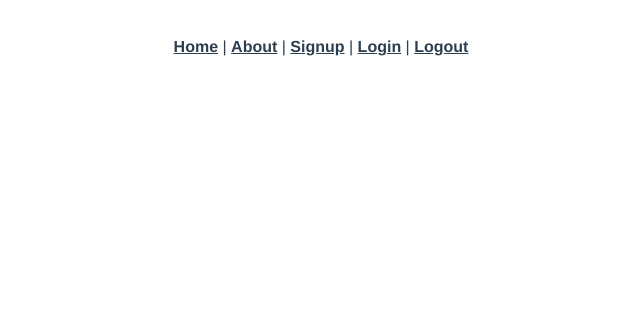
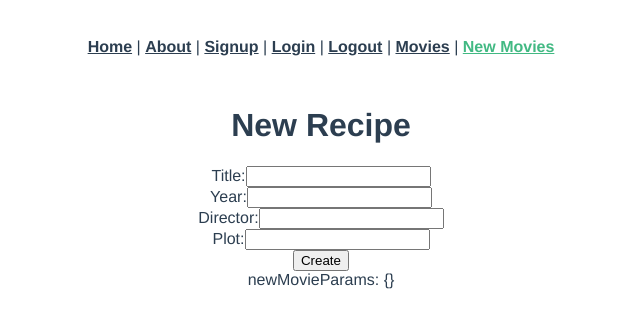
Before and after one commit to haydengragnano/movie-vue-app, a Vue app: page /movies/new in a window 1280 px wide. Shown: the top 328 px of the page, without its empty margins (319-959 px from the left). Built offline with nearby package versions, Linux system fonts and the light colour scheme.

Commit message:
adds CRUD actions to movie app

```diff
--- a/src/App.vue
+++ b/src/App.vue
@@ -10,6 +10,10 @@
       <router-link to="/login">Login</router-link>
       |
       <router-link to="/logout">Logout</router-link>
+      |
+      <router-link to="/movies">Movies</router-link>
+      |
+      <router-link to="/movies/new">New Movies</router-link>
     </div>
     <router-view />
   </div>
--- /dev/null
+++ b/src/views/MoviesEdit.vue
@@ -0,0 +1,60 @@
+<template>
+  <div class="movies-edit">
+    <form v-on:submit.prevent="updateMovie()">
+      <h1>Edit Movie</h1>
+      <ul>
+        <li v-for="error in errors" v-bind:key="error">{{ error }}</li>
+      </ul>
+      <div>
+        <label>Title:</label>
+        <input type="text" v-model="editMovieParams.title" />
+      </div>
+      <div>
+        <label>Year:</label>
+        <input type="text" v-model="editMovieParams.year" />
+      </div>
+      <div>
+        <label>Director:</label>
+        <input type="text" v-model="editMovieParams.director" />
+      </div>
+      <div>
+        <label>Plot:</label>
+        <input type="text" v-model="editMovieParams.plot" />
+      </div>
+      <input type="submit" value="Update" />
+    </form>
+
+    editMovieParams: {{ editMovieParams }}
+  </div>
+</template>
+
+<script>
+import axios from "axios";
+export default {
+  data: function () {
+    return {
+      editMovieParams: {},
+      errors: [],
+    };
+  },
+  created: function () {
+    axios.get(`/movies/${this.$route.params.id}`).then((response) => {
+      console.log(response.data);
+      this.editMovieParams = response.data;
+    });
+  },
+  methods: {
+    updateMovie: function () {
+      axios
+        .patch(`/movies/${this.editMovieParams.id}`, this.editMovieParams)
+        .then((response) => {
+          console.log(response.data);
+          this.$router.push(`/movies/${response.data.id}`);
+        })
+        .catch((error) => {
+          this.errors = error.response.data.errors;
+        });
+    },
+  },
+};
+</script>
--- /dev/null
+++ b/src/views/MoviesIndex.vue
@@ -0,0 +1,32 @@
+<template>
+  <div class="movies-index">
+    <h1>All Movies</h1>
+    <div v-for="movie in movies" v-bind:key="movie.id">
+      <h4>{{ movie.title }}</h4>
+      <p>Title: {{ movie.title }}</p>
+      <p>Year: {{ movie.year }}</p>
+      <p>Director: {{ movie.director }}</p>
+      <p>Plot: {{ movie.plot }}</p>
+      <router-link :to="`/movies/${movie.id}`">See Details</router-link>
+    </div>
+  </div>
+</template>
+
+<script>
+import axios from "axios";
+
+export default {
+  data: function () {
+    return {
+      movies: [],
+    };
+  },
+  created: function () {
+    axios.get("/movies").then((response) => {
+      console.log(response.data);
+      this.movies = response.data;
+    });
+  },
+  methods: {},
+};
+</script>
--- /dev/null
+++ b/src/views/MoviesNew.vue
@@ -0,0 +1,54 @@
+<template>
+  <div class="movies-new">
+    <form v-on:submit.prevent="createMovie()">
+      <h1>New Recipe</h1>
+      <ul>
+        <li v-for="error in errors" v-bind:key="error">{{ error }}</li>
+      </ul>
+      <div>
+        <label>Title:</label>
+        <input type="text" v-model="newMovieParams.title" />
+      </div>
+      <div>
+        <label>Year:</label>
+        <input type="text" v-model="newMovieParams.year" />
+      </div>
+      <div>
+        <label>Director:</label>
+        <input type="text" v-model="newMovieParams.director" />
+      </div>
+      <div>
+        <label>Plot:</label>
+        <input type="text" v-model="newMovieParams.plot" />
+      </div>
+      <input type="submit" value="Create" />
+    </form>
+
+    newMovieParams: {{ newMovieParams }}
+  </div>
+</template>
+
+<script>
+import axios from "axios";
+export default {
+  data: function () {
+    return {
+      newMovieParams: {},
+      errors: [],
+    };
+  },
+  methods: {
+    createMovie: function () {
+      axios
+        .post("/movies", this.newMovieParams)
+        .then((response) => {
+          console.log(response.data);
+          this.$router.push("/movies");
+        })
+        .catch((error) => {
+          this.errors = error.response.data.errors;
+        });
+    },
+  },
+};
+</script>
--- /dev/null
+++ b/src/views/MoviesShow.vue
@@ -0,0 +1,37 @@
+<template>
+  <div class="movies-show">
+    <h1>{{ movie.title }}</h1>
+    <p>Year: {{ movie.year }}</p>
+    <p>Director: {{ movie.director }}</p>
+    <p>Plot: {{ movie.plot }}</p>
+    <router-link :to="`/movies/${movie.id}/edit`">Edit</router-link>
+    <button v-on:click="destroyMovie()">Delete</button>
+  </div>
+</template>
+
+<script>
+import axios from "axios";
+export default {
+  data: function () {
+    return {
+      movie: {},
+    };
+  },
+  created: function () {
+    axios.get(`/movies/${this.$route.params.id}`).then((response) => {
+      console.log(response.data);
+      this.movie = response.data;
+    });
+  },
+  methods: {
+    destroyMovie: function () {
+      if (confirm("Are you sure you want to delete this movie?")) {
+        axios.delete(`/movies/${this.movie.id}`).then((response) => {
+          console.log(response.data);
+          this.$router.push("/movies");
+        });
+      }
+    },
+  },
+};
+</script>
```
Also changed, not shown: src/router/index.js (+8 -0 lines).
